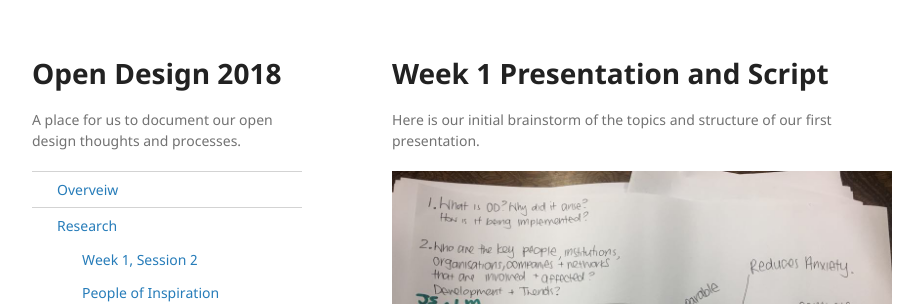
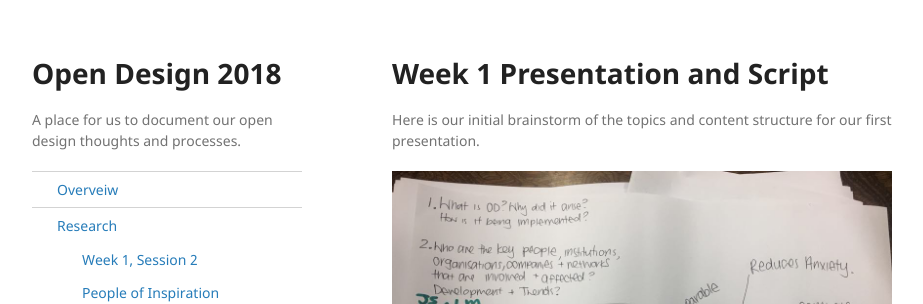
Before and after one commit to harryiliffe/open-design-2018, a Jekyll site: the page built from docs/_posts/2018-01-30-Week1 Presentation.md, in a window 1280 px wide and 900 px high. Shown: the top 304 px of the window, without its empty margins (178-1101 px from the left). Built offline with Jekyll 4.4.1, drawn with Linux system fonts in a browser that asks for light colours.

Commit message:
Updated grammar in page

```diff
--- a/docs/_posts/2018-01-30-Week1 Presentation.md
+++ b/docs/_posts/2018-01-30-Week1 Presentation.md
@@ -6,7 +6,7 @@ subtitle: "An example Page"
 order: 4
 ---
 
-Here is our initial brainstorm of the topics and structure of our first presentation.
+Here is our initial brainstorm of the topics and content structure for our first presentation.
 
 ![Presentation Slide 01]({{site.imageurl}}/brainstorm_presentation_week1.jpg)
 
```
